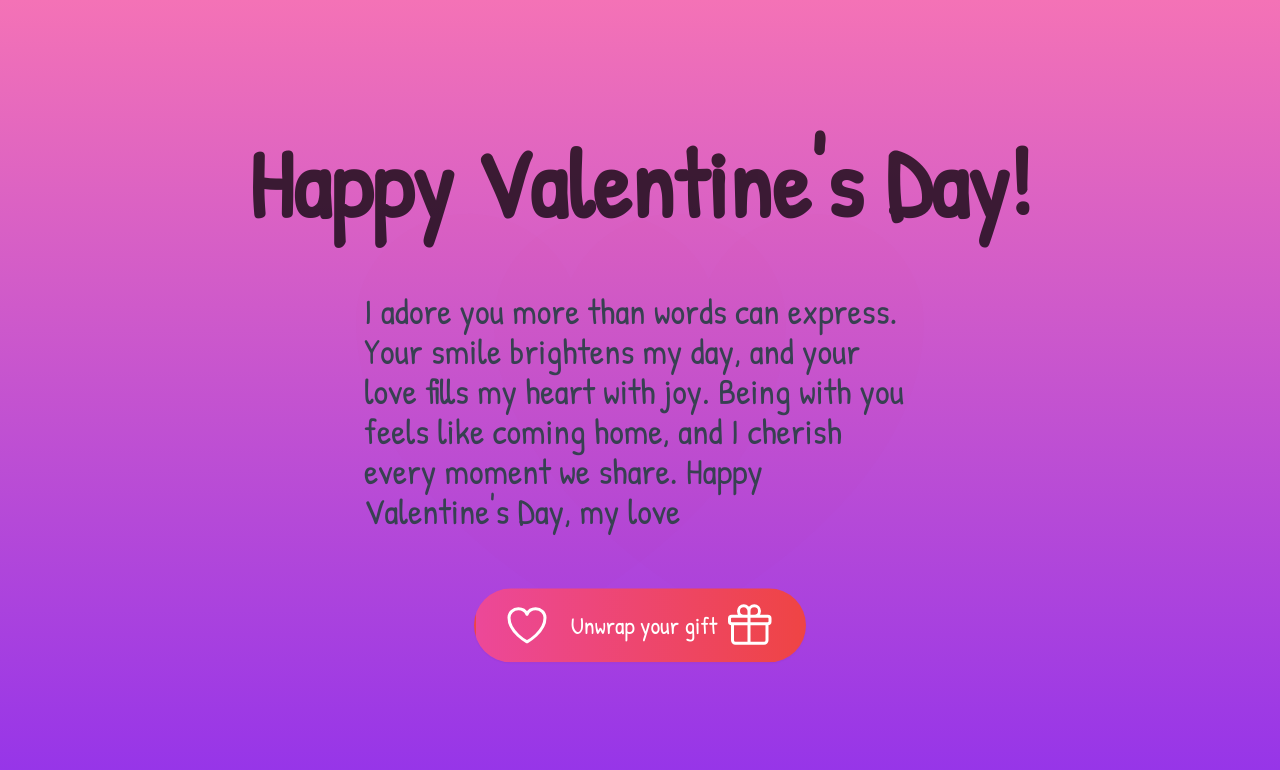
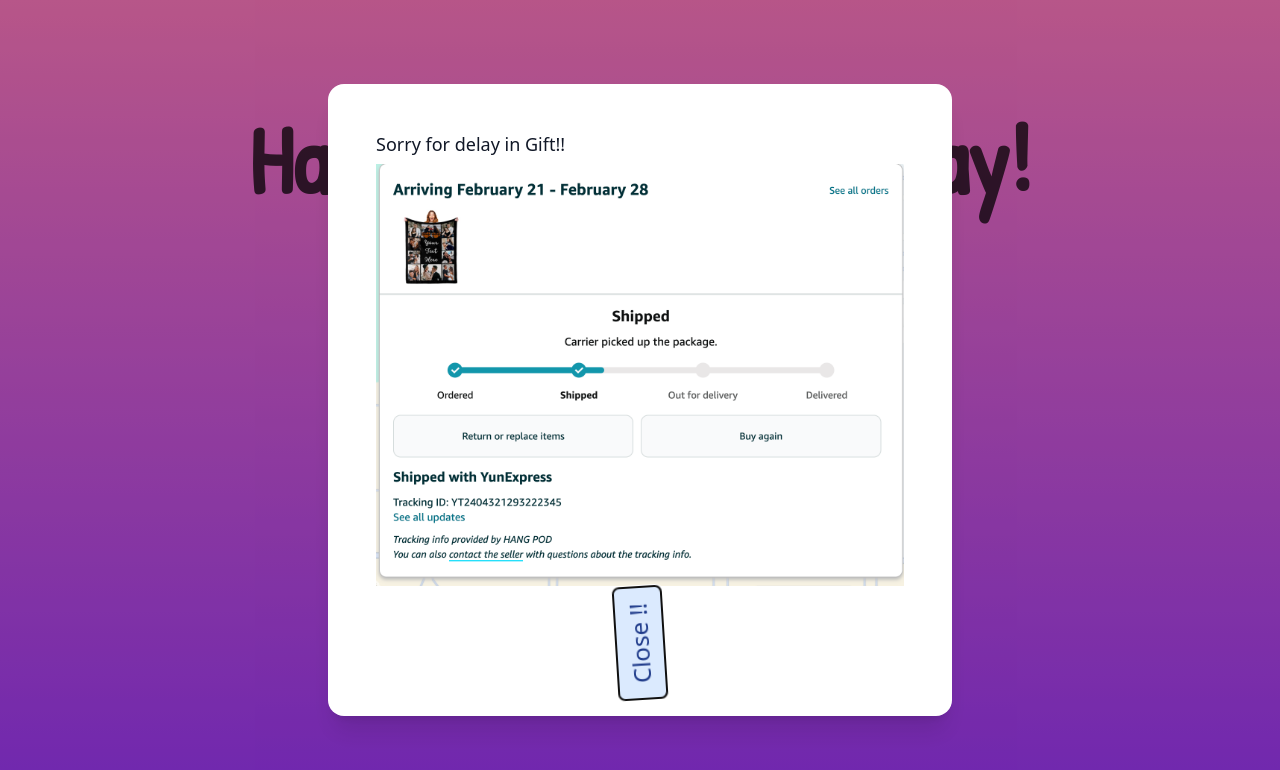
Before and after one commit to dhunganabibek/valentine-day-gift, a React (Vite) app: page / in a window 1280 px wide. Shown: the top 770 px of the page. Built offline with nearby package versions, Linux system fonts and the light colour scheme.

Commit message:
button rotate

```diff
--- a/src/App.tsx
+++ b/src/App.tsx
@@ -1,4 +1,3 @@
-import { useState } from 'react';
 import Gift from './components/Gift';
 import Home from './components/Home';
 import { createBrowserRouter, RouterProvider, Route } from 'react-router-dom';
--- a/src/components/Gift.tsx
+++ b/src/components/Gift.tsx
@@ -3,12 +3,13 @@ import { Fragment } from 'react';
 import GiftImage from '../../assets/gift.png';
 
 type UseState<T> = [T, (val: T) => void];
+
 export default function MyModal({ state }: { state: UseState<Boolean> }) {
   const [isOpen, setIsOpen] = state;
 
   return (
     <>
-      <Transition appear show={isOpen} as={Fragment}>
+      <Transition appear show={isOpen}>
         <Dialog
           as='div'
           className='relative z-10'
@@ -50,8 +51,15 @@ export default function MyModal({ state }: { state: UseState<Boolean> }) {
 
                   <div className='pt-8 flex justify-center'>
                     <button
+                      style={{
+                        animationDuration: '2s',
+                        animationName: 'slide-in',
+                        animationIterationCount: 'infinite',
+                        animationDirection: 'normal',
+                        animationTimingFunction: 'linear',
+                      }}
                       type='button'
-                      className='flex justify-center rounded-md border border-transparent bg-blue-100 px-4 py-2 text-2xl font-medium text-blue-900 animate-bounce'
+                      className='flex justify-center rounded-md border bg-blue-100 px-4 py-2 text-2xl text-blue-900'
                       onClick={() => setIsOpen(false)}
                     >
                       Close !!
--- a/src/components/Home.tsx
+++ b/src/components/Home.tsx
@@ -1,10 +1,9 @@
 import { GiftIcon, HeartIcon } from '@heroicons/react/24/outline';
-import { Link } from 'react-router-dom';
 import Gift from './Gift';
 import { useState } from 'react';
 
 const Home = () => {
-  const [isOpen, setIsOpen] = useState(false);
+  const [isOpen, setIsOpen] = useState(true);
   return (
     <>
       <div className='bg-center bg-cover min-h-screen font-patrick-hand backdrop-opacity-20 bg-gradient-to-b from-pink-400 to-purple-600 flex relative'>
--- a/src/index.css
+++ b/src/index.css
@@ -1,3 +1,14 @@
 @tailwind base;
 @tailwind components;
 @tailwind utilities;
+
+
+
+@keyframes slide-in {
+    from {
+        transform: rotate(0deg);
+    }
+    to{
+        transform: rotate(360deg);
+    }
+}
```
